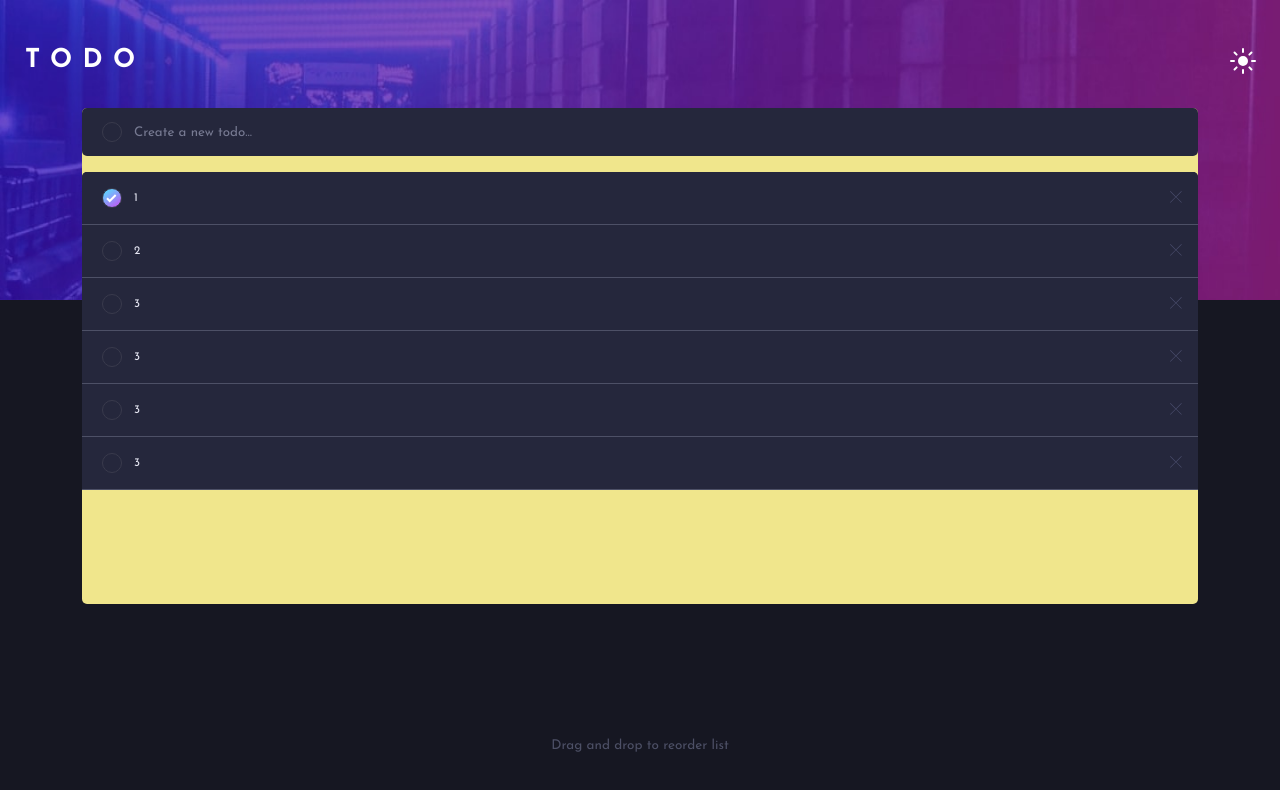
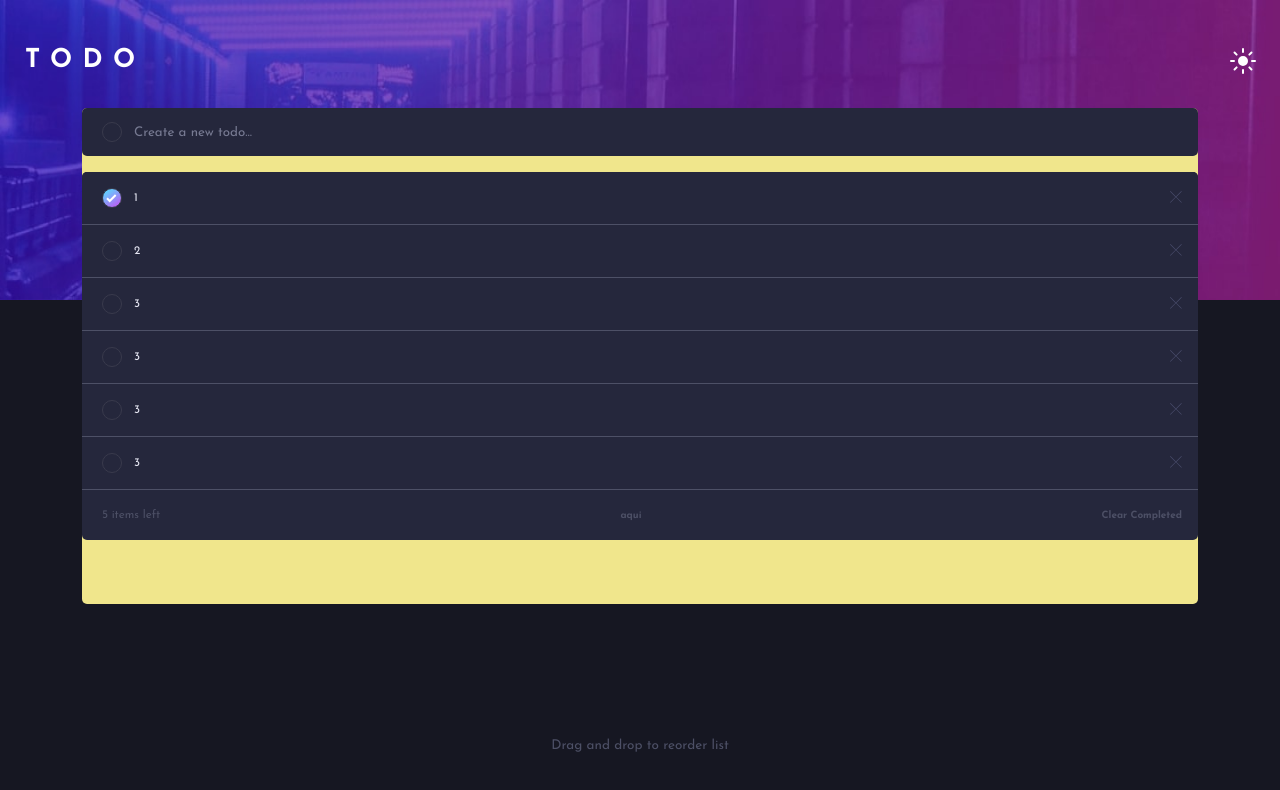
Before and after one commit to JCDMeira/19-todo, a React (Create React App) app: page / in a window 1280 px wide. Shown: the top 790 px of the page. Built offline with nearby package versions, Linux system fonts and the light colour scheme.

Commit message:
feat: add Options

```diff
--- /dev/null
+++ b/src/components/Tasks/Options/index.tsx
@@ -0,0 +1,15 @@
+import React from 'react';
+import { Paragraph } from '../../../styles/typography ';
+import * as S from './styled';
+
+function Options(): JSX.Element {
+  return (
+    <S.Wrapper>
+      <Paragraph>5 items left</Paragraph>
+      <div>aqui </div>
+      <button className="clearButton">Clear Completed</button>
+    </S.Wrapper>
+  );
+}
+
+export default Options;
--- /dev/null
+++ b/src/components/Tasks/Options/styled.ts
@@ -0,0 +1,28 @@
+import styled from 'styled-components';
+
+export const Wrapper = styled.main`
+  width: 87.2vw;
+  height: 50px;
+
+  border-radius: 0px 0px 5px 5px;
+  padding: 0 1.6rem 0 2rem;
+
+  display: flex;
+  align-items: center;
+  justify-content: space-between;
+
+  position: relative;
+  background: ${({ theme }) => theme.backgroundCard};
+  color: ${({ theme }) => theme.textSecundary};
+  font-weight: bold;
+
+  .clearButton {
+    border: none;
+    cursor: pointer;
+    background: transparent;
+    font-family: inherit;
+    font-weight: inherit;
+    font-size: inherit;
+    color: inherit;
+  }
+`;
--- a/src/components/Tasks/index.tsx
+++ b/src/components/Tasks/index.tsx
@@ -1,6 +1,7 @@
 import React from 'react';
 import CardsConteiner from './CardsConteiner';
 import CreateTask from './CreateTask';
+import Options from './Options';
 import * as S from './styled';
 
 function Tasks(): JSX.Element {
@@ -8,6 +9,7 @@ function Tasks(): JSX.Element {
     <S.Wrapper>
       <CreateTask />
       <CardsConteiner />
+      <Options />
     </S.Wrapper>
   );
 }
```
